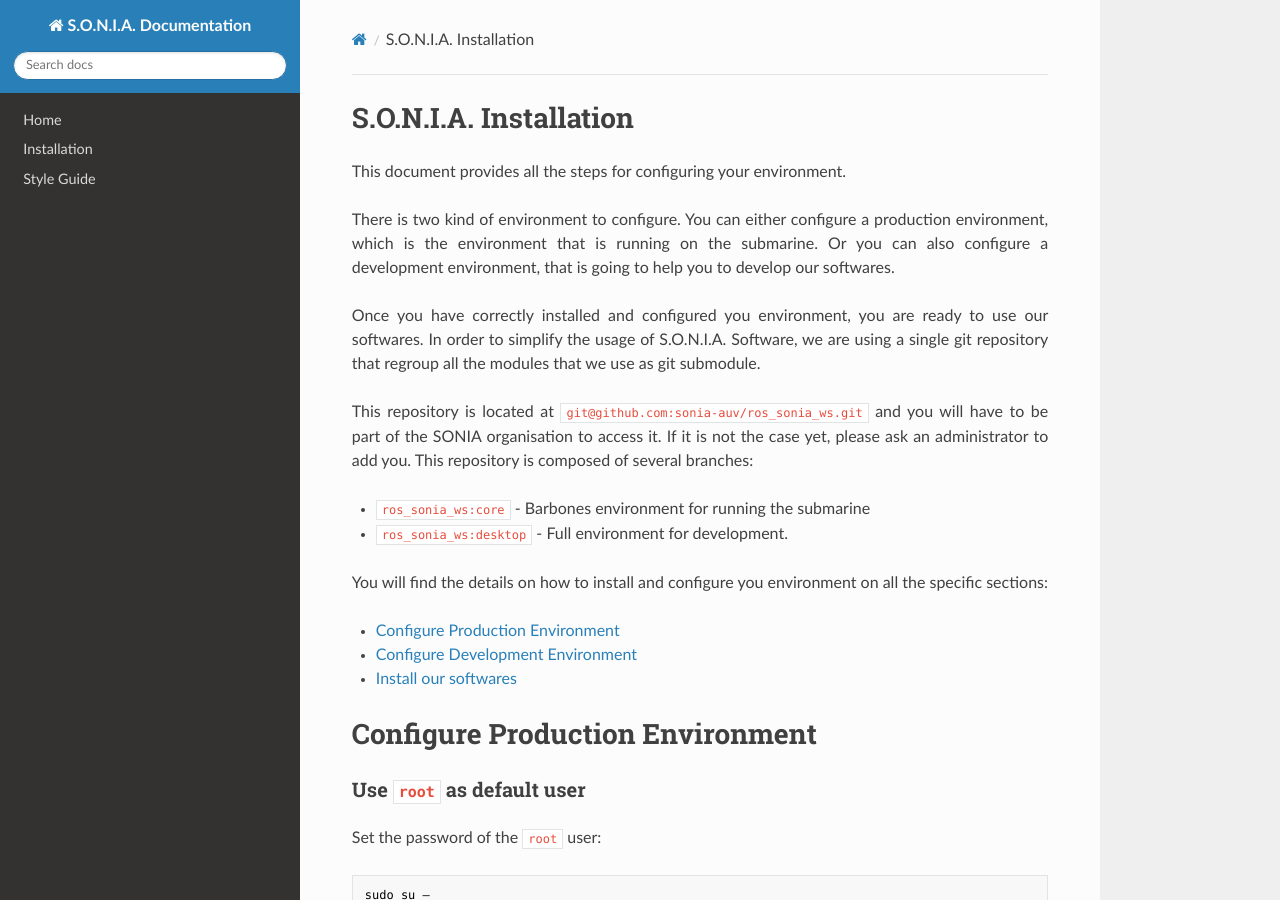
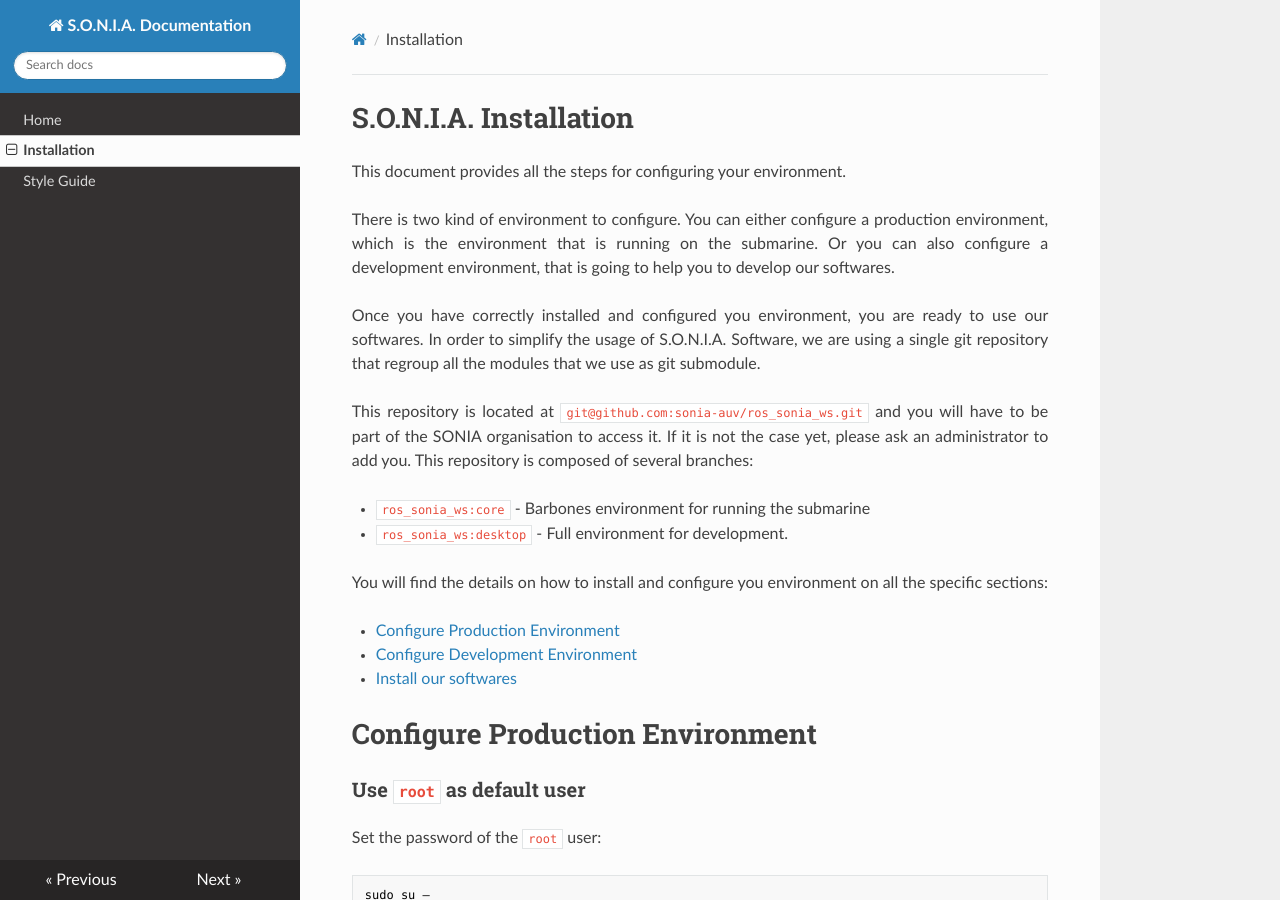
Before and after one commit to sonia-auv/documentation, an MkDocs documentation site: the page built from docs/installation.md, in a window 1280 px wide and 900 px high. Built offline with MkDocs 1.6.1, drawn with Linux system fonts in a browser that asks for light colours; nearby versions of some CDN libraries; old or Windows-style settings are respelled for this version of MkDocs; part of the change alters nothing that is shown.

```diff
--- a/mkdocs.yml
+++ b/mkdocs.yml
@@ -1,7 +1,7 @@
 # If you add a page, you must add it to the index here
 pages:
   - Home: 'index.md'
-  - Installation: 'installing.md'
+  - Installation: 'installation.md'
   - Style Guide: 'styleguide.md'
 
 # Do not edit in PRs below here
```
